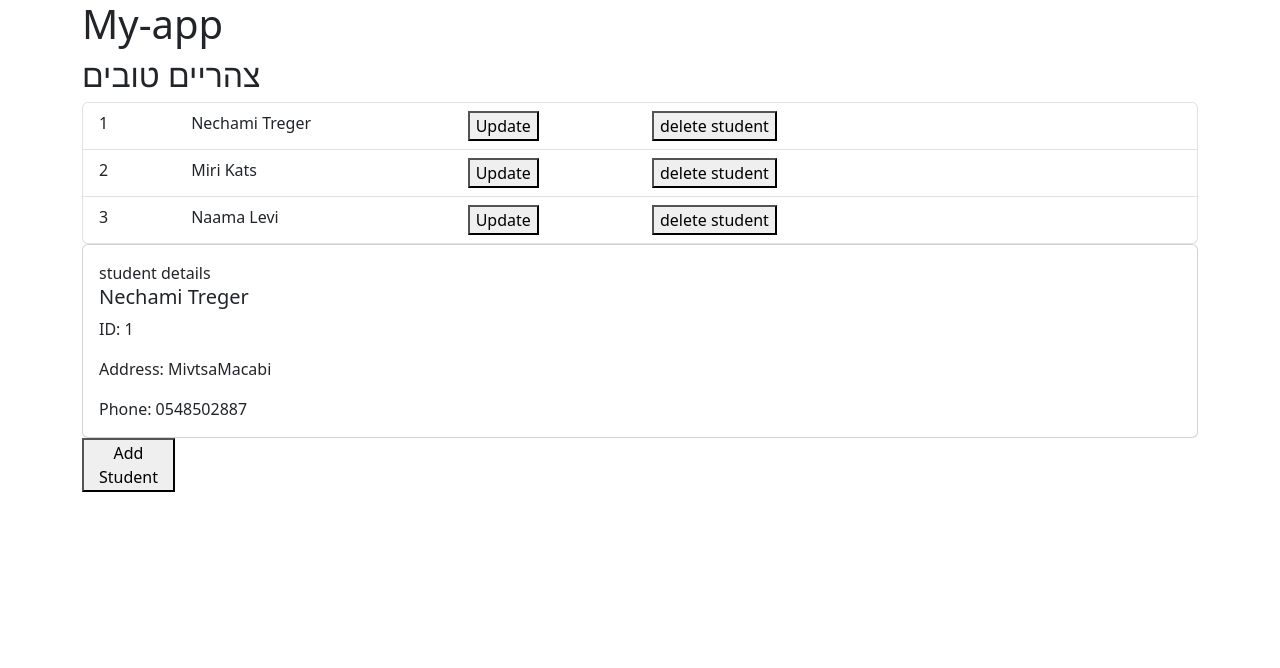
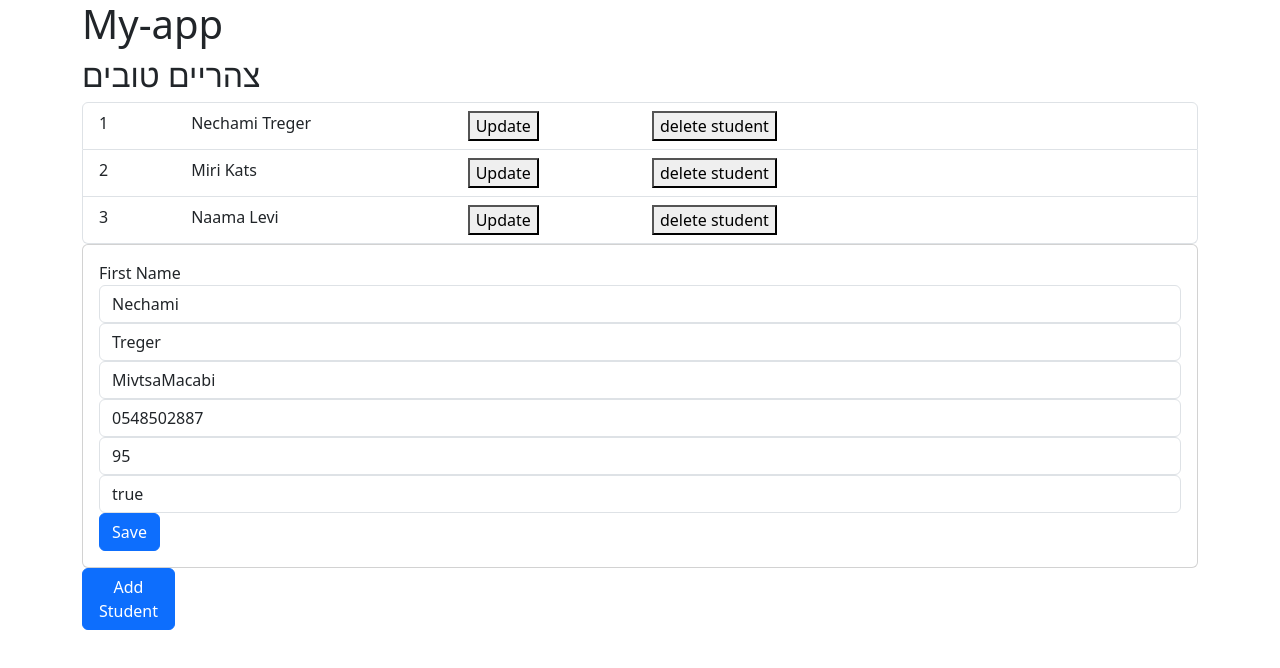
Before and after one commit to HarmonyCodes/angular, an Angular app: page / in a window 1280 px wide. Shown: the top 668 px of the page. Built offline with nearby package versions, Linux system fonts and the light colour scheme.

Commit message:
Output task

```diff
--- a/src/app/student-details/student-details.component.html
+++ b/src/app/student-details/student-details.component.html
@@ -1,12 +1,16 @@
 <div class="card" *ngIf="student">
     <div class="card-body">
-        student details
-    <div>
-            <h5 class="card-title">{{student.firstName}} {{student.lastName}}</h5>
-            <p class="card-text">ID: {{student.id}}</p>
-            <p class="card-text">Address: {{student.adrress}}</p>
-            <p class="card-text">Phone: {{student.phone}}</p>
-            <p class="card-text" *ngIf="!student.active">{{student.leavingDate}}</p>
+        <div class="form-group">
+            <label for="firstName">First Name</label>
+            <input type="text" class="form-control" id="firstName" [(ngModel)]="student.firstName">
+            <input type="text" class="form-control" id="lastName" [(ngModel)]="student.lastName">
+            <input type="text" class="form-control" id="address" [(ngModel)]="student.adrress">
+            <input type="text" class="form-control" id="phone" [(ngModel)]="student.phone">
+            <input type="text" class="form-control" id="avrage" [(ngModel)]="student.gradeAverage">
+            <input type="text" class="form-control" id="active" [(ngModel)]="student.active">
+            <input type="text" *ngIf="!student.active" class="form-control" id="leavingDate" [value]="student.leavingDate">
+
         </div>
-        </div>
+        <button class="btn btn-primary" (click)="saveNewStudent()">Save</button>
+    </div>
 </div>
--- a/src/app/student-details/student-details.component.ts
+++ b/src/app/student-details/student-details.component.ts
@@ -1,4 +1,4 @@
-import { Component, Input } from '@angular/core';
+import { Component, Input, Output, EventEmitter, OnInit} from '@angular/core';
 import { Student } from '../student.model';
 import { CommonModule } from '@angular/common';
 import { FormsModule } from '@angular/forms';
@@ -12,9 +12,19 @@ import { FormsModule } from '@angular/forms';
   standalone: true
 })
 
-export class StudentDetailsComponent {
+export class StudentDetailsComponent implements OnInit {
 
   @Input()
   student!: Student;//=this.students[0];
+
+  @Output()
+  onSaveNewStudent: EventEmitter<Student> = new EventEmitter();
+
+  saveNewStudent(){
+    this.onSaveNewStudent.emit(this.student);
+  }
+
   constructor() {}
+
+  ngOnInit(): void {}
 }
--- a/src/app/students-list/students-list.component.html
+++ b/src/app/students-list/students-list.component.html
@@ -9,8 +9,8 @@
     </li>
 </ul>
 
-<app-student-details [student]="selectedStudent"></app-student-details>
+<app-student-details [student]="selectedStudent" (onSaveNewStudent)="addStudentToList($event)"></app-student-details>
 
 <div class="col-1">
-    <button (click)="addStudent()">Add Student</button>
+    <button class="btn btn-primary" (click)="addStudent()">Add Student</button>
 </div>
--- a/src/app/students-list/students-list.component.ts
+++ b/src/app/students-list/students-list.component.ts
@@ -37,6 +37,22 @@ export class StudentsListComponent {
         phone: '',
         active: true,
       };
-
+  }
+  addStudentToList(studentToAdd: Student){
+    if (studentToAdd.id === 0) {
+      const newId = this.students.length > 0
+        ? Math.max(...this.students.map(s => s.id)) + 1
+        : 1;
+      studentToAdd.id = newId;
+      this.students.push(studentToAdd);
+    }
+    else {
+      const index = this.students.findIndex((s) => s.id === studentToAdd.id);
+      if (index !== -1) {
+        this.students[index] = studentToAdd;
+      }
+    }
+    this.selectedStudent = this.students[0];
+   // this.selectedStudent = null;
   }
 }
```
